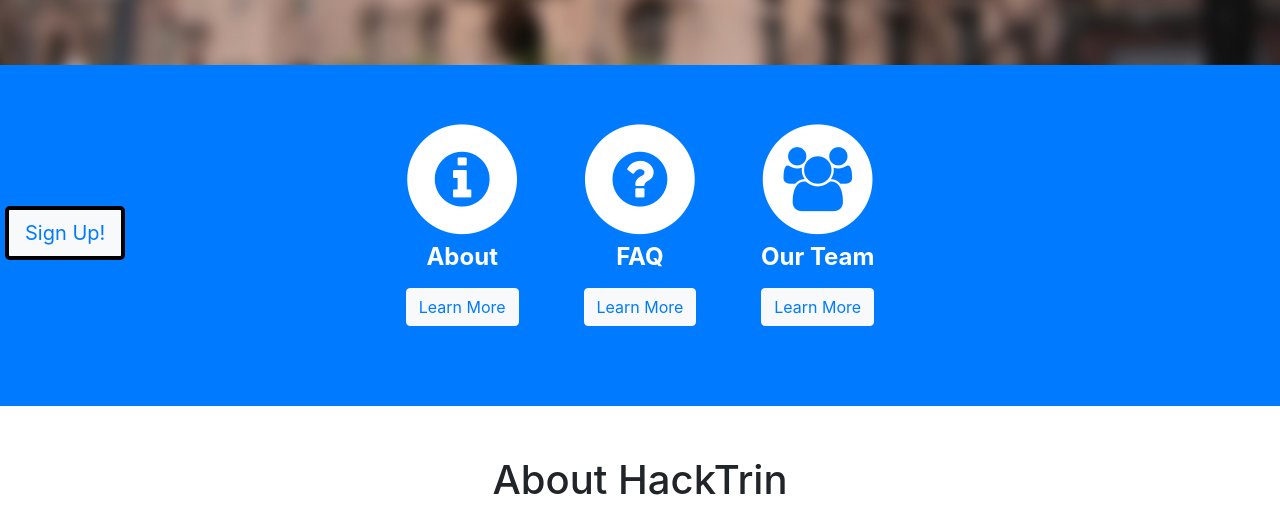
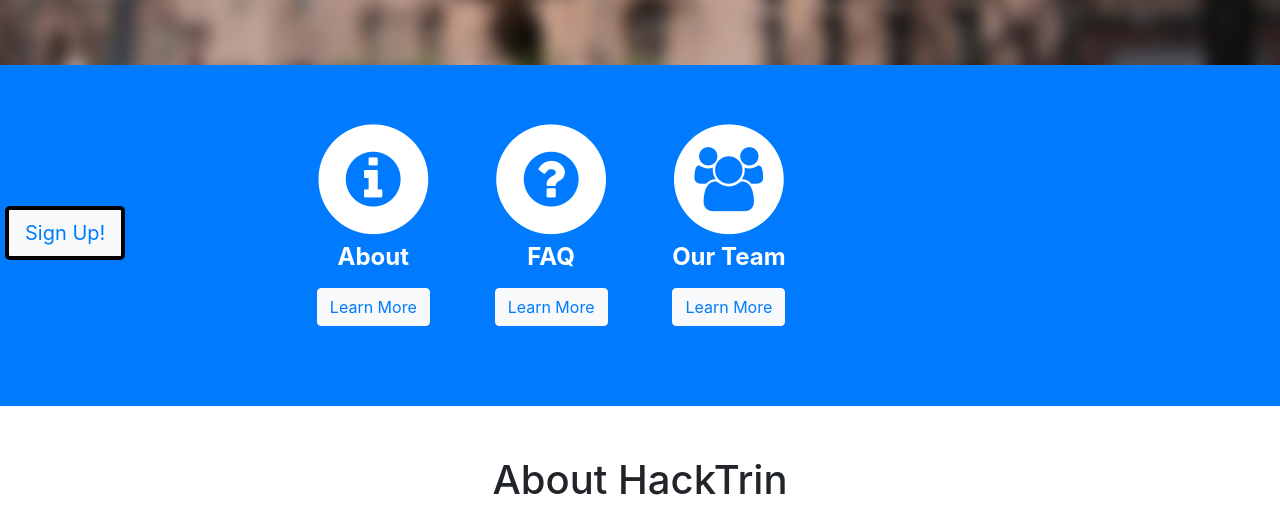
Before and after one commit to ayeshaali/hacktrinVI, a website with bundled scripts: page index.html in a window 1280 px wide. Shown: the part 535-1044 px from the top of the page. Built offline with nearby package versions, Linux system fonts and the light colour scheme.

Commit message:
services

```diff
--- a/index.html
+++ b/index.html
@@ -90,7 +90,7 @@
             <div class="row">
               <div class="col-md-1"></div>
               <div class="col-md-1"></div>
-              <div class="col-md-1"></div>
+              <!-- <div class="col-md-1"></div> -->
               <div class="col-md-2 col-sm-6">
                 <div class="service-item">
                   <span class="fa-stack fa-4x">
```
